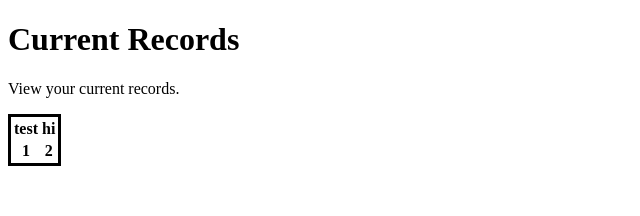
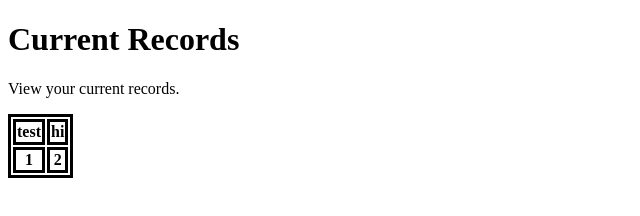
Before and after one commit to Alg31/record-tracker, a plain HTML site: page view.html in a window 1280 px wide. Shown: the whole page, without its empty margins (0-640 px from the left). Drawn offline with Linux system fonts and the light colour scheme.

Commit message:
Update view.html

```diff
--- a/view.html
+++ b/view.html
@@ -2,11 +2,16 @@
 <html>
     <head>
         <title>View Records - Record Tracker</title>
+        <style>
+            table, tr, th, td {
+                border: 3px solid black;
+            }
+        </style>
     </head>
     <body>
         <h1>Current Records</h1>
         <p>View your current records.</p>
-        <table style="border: 3px solid black">
+        <table>
             <tr>
                 <th>test</th>
                 <th>hi</th>
```
